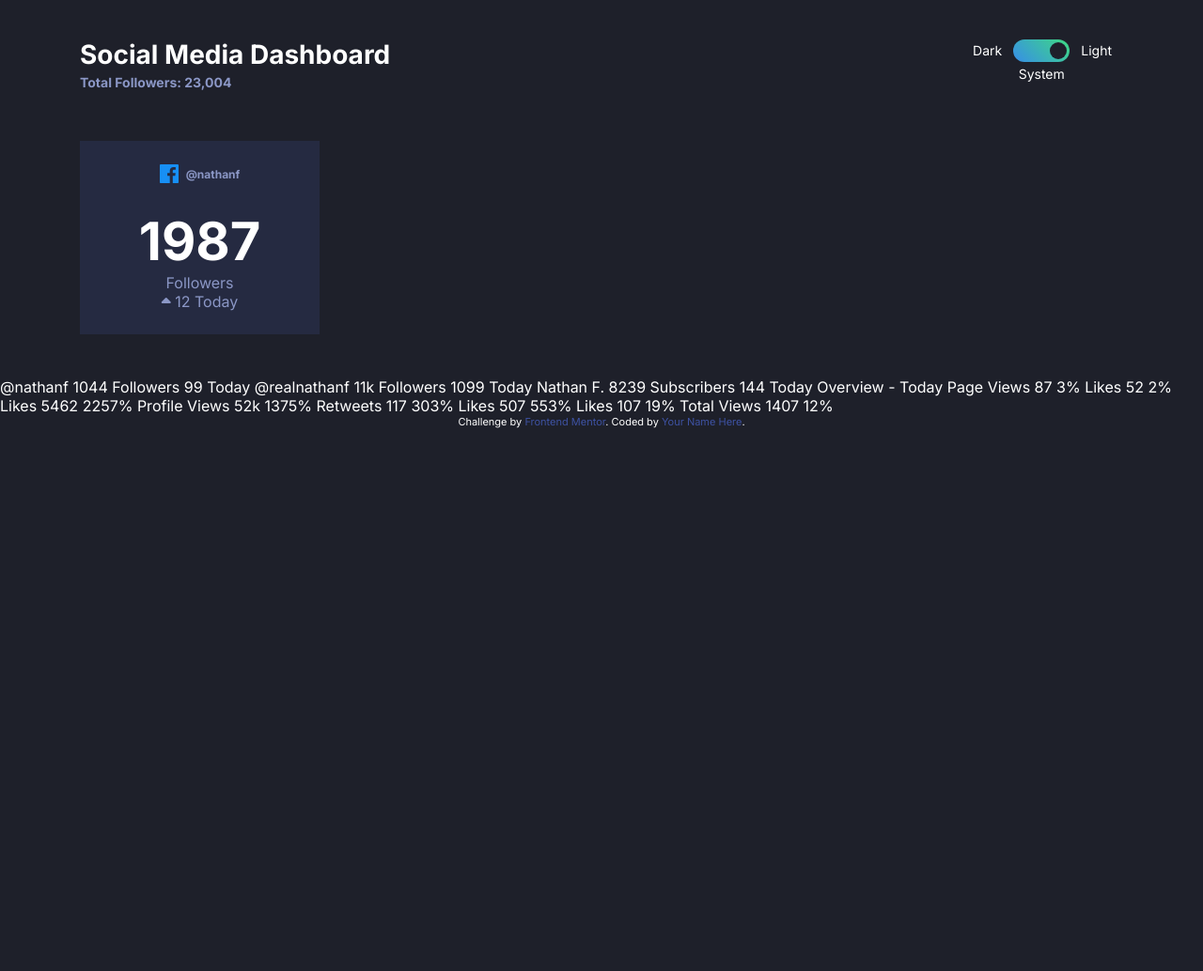
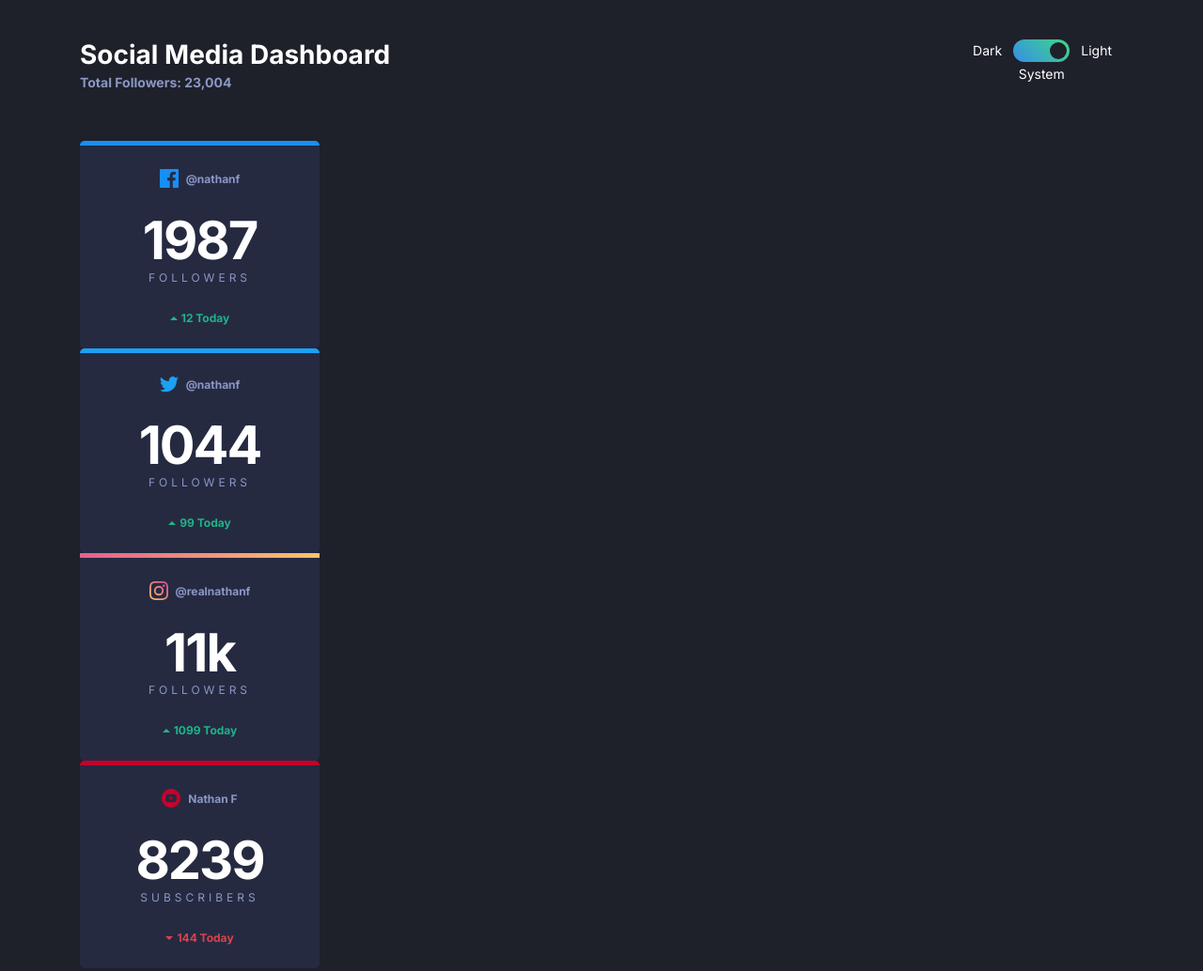
Before and after one commit to esraahisham753/social-media-dashboard, a website: page index.html in a window 1280 px wide. Shown: the top 1034 px of the page at 94% size. Before the commit the page ends 800 px from the top, so only its background shows below. Drawn offline with Linux system fonts and the light colour scheme.

Commit message:
Add cards markup and styles

```diff
--- a/app/scss/components/card.scss
+++ b/app/scss/components/card.scss
@@ -1,4 +1,8 @@
 @use '../utils/' as *;
+
+.cards {
+
+}
 
 .card {
     background-color: var(--dark-card-bg);
@@ -6,21 +10,29 @@
     text-align: center;
     width: rem(255); //TEMP
     padding: rem(25);
+    border-radius: rem(5);
+    border-top: rem(5) solid;
 
     &--facebook {
-
+        border-color: var(--facebook);
     }
 
     &--twitter {
-
+        border-color: var(--twitter);
     }
 
     &--instagram {
-
+        border-color: transparent;
+        border-image: linear-gradient(
+            255deg,
+            var(--instagram-gradient-start) 0%,
+            var(--instagram-gradient-end) 98.02%
+        );
+        border-image-slice: 1;
     }
 
     &--youtube {
-
+        border-color: var(--youtube);
     }
 
     &__platform {
@@ -56,11 +68,14 @@
     }
 
     &__followers {
-
+        margin-bottom: rem(28);
     }
 
     &__count {
         color: var(--dark-text2);
+        line-height: 1;
+        letter-spacing: rem(-2);
+        margin-bottom: rem(4);
 
         &--small {
 
@@ -73,16 +88,29 @@
     }
 
     &__label {
-
+        font-size: rem(12);
+        font-weight: 400;
+        text-transform: uppercase;
+        letter-spacing: rem(4);
     }
 
     &__change {
+        font-size: rem(12);
+        font-weight: 700;
+        display: flex;
+        justify-content: center;
+        align-items: center;
+
         &--up {
-
+            color: var(--limegreen);
         }
 
         &--down {
-
+            color: var(--brightred);
         }
     }
+
+    &__number {
+        margin-left: rem(4);
+    }
 }
--- a/index.html
+++ b/index.html
@@ -58,8 +58,8 @@
     </header>
 
     <main>
-      <section class="container">
-        <div class="card">
+      <section class="container cards">
+        <div class="card card--facebook">
           <div class="card__platform">
             <img src="images/icon-facebook.svg" alt="Facebook" class="card__icon">
             <div class="card__username">@nathanf</div>
@@ -68,11 +68,56 @@
             <div class="card__count card__count--big">1987</div>
             <div class="card__label">Followers</div>
           </div>
-          <div class="card__change"> <i class="fa-solid fa-caret-up"></i> 12 Today</div>
+          <div class="card__change card__change--up">
+            <img src="images/icon-up.svg" alt="Arrow Up">
+            <div class="card__number">12 Today</div>
+             </div>
+        </div>
+        <div class="card card--twitter">
+          <div class="card__platform">
+            <img src="images/icon-twitter.svg" alt="Twitter" class="card__icon">
+            <div class="card__username">@nathanf</div>
+          </div>
+          <div class="card__followers">
+            <div class="card__count card__count--big">1044</div>
+            <div class="card__label">Followers</div>
+          </div>
+          <div class="card__change card__change--up">
+            <img src="images/icon-up.svg" alt="Arrow Up">
+            <div class="card__number">99 Today</div>
+             </div>
+        </div>
+        <div class="card card--instagram">
+          <div class="card__platform">
+            <img src="images/icon-instagram.svg" alt="Instagram" class="card__icon">
+            <div class="card__username">@realnathanf</div>
+          </div>
+          <div class="card__followers">
+            <div class="card__count card__count--big">11k</div>
+            <div class="card__label">Followers</div>
+          </div>
+          <div class="card__change card__change--up">
+            <img src="images/icon-up.svg" alt="Arrow Up">
+            <div class="card__number">1099 Today</div>
+          </div>
+        </div>
+        <div class="card card--youtube">
+          <div class="card__platform">
+            <img src="images/icon-youtube.svg" alt="Youtube" class="card__icon">
+            <div class="card__username">Nathan F</div>
+          </div>
+          <div class="card__followers">
+            <div class="card__count card__count--big">8239</div>
+            <div class="card__label">Subscribers</div>
+          </div>
+          <div class="card__change card__change--down">
+            <img src="images/icon-down.svg" alt="Arrow down">
+            <div class="card__number">144 Today</div>
+          </div>
         </div>
       </section>
-          @nathanf 1044 Followers 99 Today
-      @realnathanf 11k Followers 1099 Today Nathan F. 8239 Subscribers 144 Today
+
+
       Overview - Today Page Views 87 3% Likes 52 2% Likes 5462 2257% Profile
       Views 52k 1375% Retweets 117 303% Likes 507 553% Likes 107 19% Total Views
       1407 12%
```
Also changed, not shown: app/scss/globals/layout.scss (line endings or trailing spaces), dist/style.css, 1 other file.
